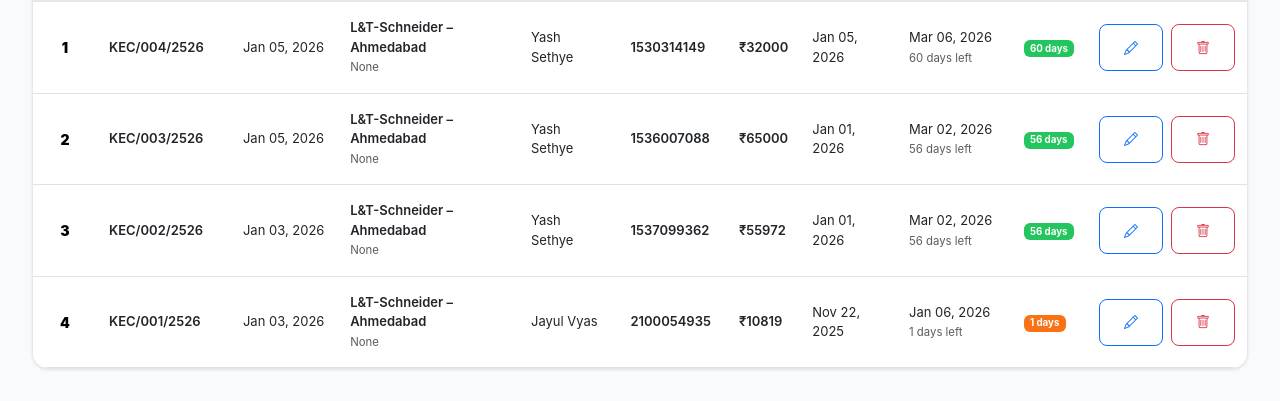
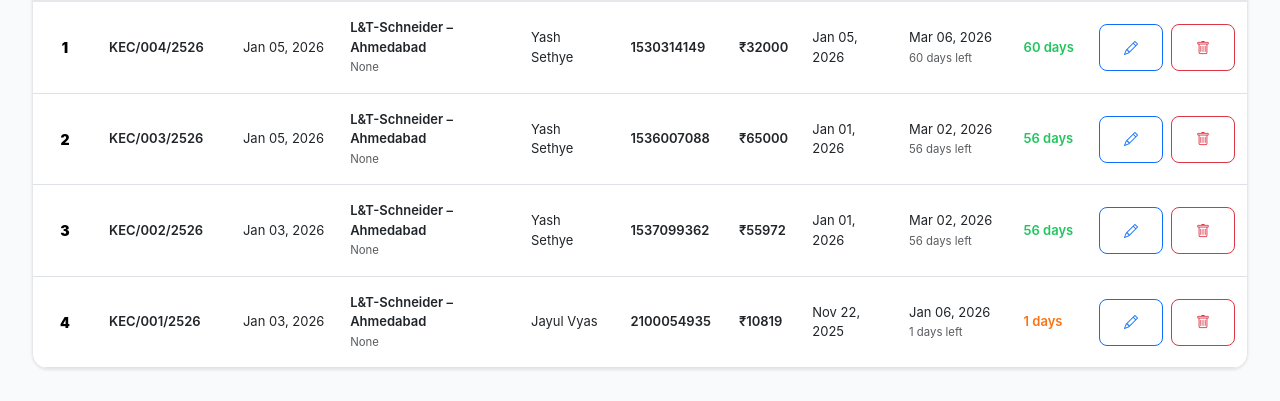
Before and after one commit to thrivexai5-droid/karvi_salesforce_master, a Django app: page /invoices/ in a window 1280 px wide. Shown: the part 569-970 px from the top of the page. Run offline with Django 5.2, Linux system fonts and the light colour scheme; a user stored in the database is signed in; data comes from the database, SQL or seed files in the repository; both versions use the stored data as it was after the commit; data that the repository does not hold is empty; some libraries are stand-ins or nearby versions.

Commit message:
style: Remove status badge backgrounds and apply colors to text
- Update User Management: Remove badge backgrounds, use colored text
- Update Purchase Order Management: Remove status badge backgrounds
- Update Inquiry Handler: Remove status badge backgrounds, use colored text
- Update Quotation Management: Remove status and fixture count badge backgrounds
- Update Invoice Management: Remove payment status badge backgrounds
- Update Additional Supply: Remove items count badge background, use normal text
- Remove Download Excel button from Purchase Order Management
- Consistent clean, professional appearance across all management pages

```diff
--- a/dashboard/templates/dashboard/additional_supply_management.html
+++ b/dashboard/templates/dashboard/additional_supply_management.html
@@ -187,7 +187,7 @@
                                     </td>
                                     <td>
                                         <div class="cell-content">
-                                            <span class="badge bg-primary">{{ group.item_count }} item{{ group.item_count|pluralize }}</span>
+                                            <span class="fw-normal text-muted">{{ group.item_count }} item{{ group.item_count|pluralize }}</span>
                                         </div>
                                     </td>
                                     <td>
--- a/dashboard/templates/dashboard/inquiry_handler_management.html
+++ b/dashboard/templates/dashboard/inquiry_handler_management.html
@@ -111,7 +111,7 @@
                                     <small class="text-muted">{{ inquiry.created_at|date:"M d, Y" }}</small>
                                 </td>
                                 <td>
-                                    <span class="badge bg-{{ inquiry.get_status_class }}">{{ inquiry.status }}</span>
+                                    <span class="fw-semibold text-{{ inquiry.get_status_class }}">{{ inquiry.status }}</span>
                                 </td>
                                 <td>
                                     <div class="fw-semibold">{{ inquiry.company.company.company_name }}</div>
--- a/dashboard/templates/dashboard/invoice_management.html
+++ b/dashboard/templates/dashboard/invoice_management.html
@@ -185,16 +185,16 @@
                                 <td>
                                     {% if invoice.due_days is not None %}
                                         {% if invoice.due_days > 7 %}
-                                            <span class="badge" style="background-color: #22c55e; color: white;">{{ invoice.due_days }} days</span>
+                                            <span class="fw-semibold" style="color: #22c55e;">{{ invoice.due_days }} days</span>
                                         {% elif invoice.due_days > 0 %}
-                                            <span class="badge" style="background-color: #f97316; color: white;">{{ invoice.due_days }} days</span>
+                                            <span class="fw-semibold" style="color: #f97316;">{{ invoice.due_days }} days</span>
                                         {% elif invoice.due_days == 0 %}
-                                            <span class="badge" style="background-color: #f59e0b; color: white;">Due Today</span>
+                                            <span class="fw-semibold" style="color: #f59e0b;">Due Today</span>
                                         {% else %}
-                                            <span class="badge" style="background-color: #ef4444; color: white;">{{ invoice.due_days|stringformat:"d"|slice:"1:" }} overdue</span>
+                                            <span class="fw-semibold" style="color: #ef4444;">{{ invoice.due_days|stringformat:"d"|slice:"1:" }} overdue</span>
                                         {% endif %}
                                     {% else %}
-                                        <span class="badge bg-secondary">-</span>
+                                        <span class="fw-semibold text-secondary">-</span>
                                     {% endif %}
                                 </td>
                                 <td>
--- a/dashboard/templates/dashboard/quotation_management.html
+++ b/dashboard/templates/dashboard/quotation_management.html
@@ -126,10 +126,10 @@
                                     <small class="text-muted">{{ quotation.updated_at|date:"M d, Y H:i" }}</small>
                                 </td>
                                 <td>
-                                    <span class="badge bg-{{ quotation.get_status_class }}">{{ quotation.get_status_display }}</span>
+                                    <span class="fw-semibold text-{{ quotation.get_status_class }}">{{ quotation.get_status_display }}</span>
                                 </td>
                                 <td>
-                                    <span class="badge bg-light text-dark">{{ quotation.fixtures_count }} items</span>
+                                    <span class="fw-semibold text-muted">{{ quotation.fixtures_count }} items</span>
                                 </td>
                                 <td>
                                     <div class="action-buttons">
--- a/dashboard/templates/dashboard/user_management.html
+++ b/dashboard/templates/dashboard/user_management.html
@@ -232,9 +232,9 @@
                                     </td>
                                     <td>
                                         {% if user.is_active %}
-                                            <span class="badge bg-success">Active</span>
+                                            <span class="text-success fw-semibold">Active</span>
                                         {% else %}
-                                            <span class="badge bg-secondary">Inactive</span>
+                                            <span class="text-secondary fw-semibold">Inactive</span>
                                         {% endif %}
                                     </td>
                                     <td>
```
Also changed, not shown: dashboard/templates/dashboard/purchase_order_management.html (+5 -15 lines), db.sqlite3.
